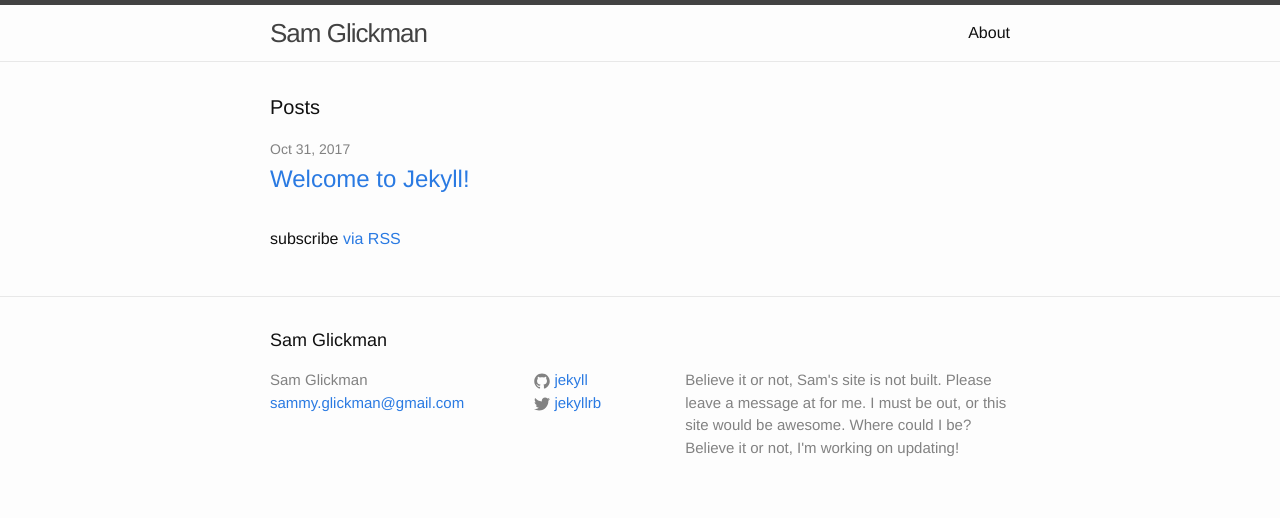
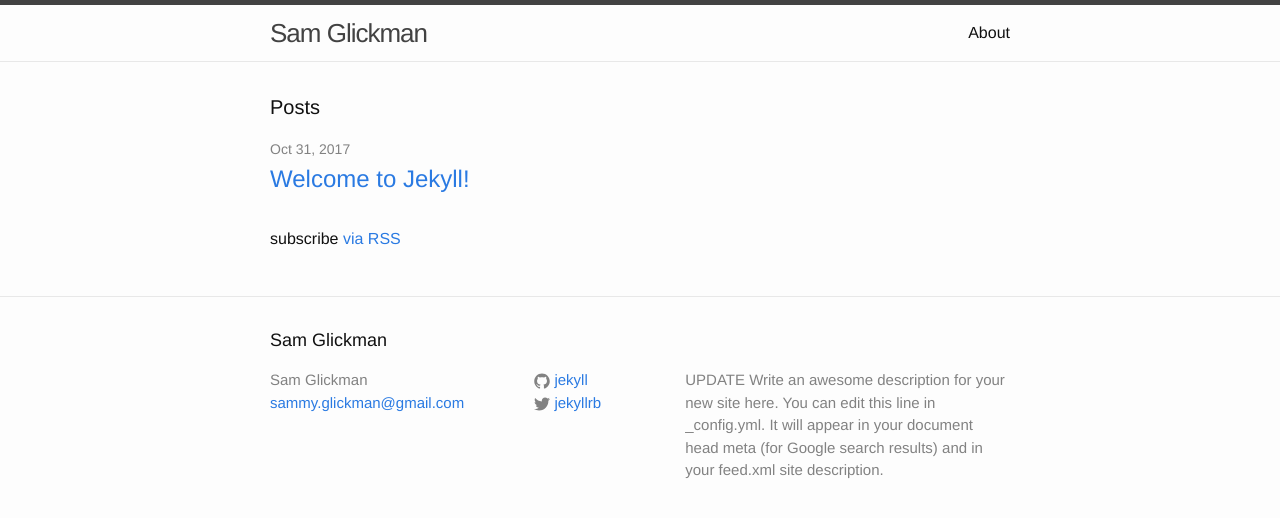
Before and after one commit to sglickman17/sglickman17.github.io, a Jekyll site: the page built from index.html, in a window 1280 px wide. Shown: the top 518 px of the page. Built offline with Jekyll 4.4.1, drawn with Linux system fonts in a browser that asks for light colours.

Commit message:
Update _config.yml

```diff
--- a/_config.yml
+++ b/_config.yml
@@ -10,11 +10,9 @@
 title: Sam Glickman
 email: sammy.glickman@gmail.com
 description: > # this means to ignore newlines until "baseurl:"
-  Believe it or not, Sam's site is not built.
-  Please leave a message at for me.
-  I must be out, or this site would be awesome.
-  Where could I be?
-  Believe it or not, I'm working on updating!
+  UPDATE Write an awesome description for your new site here. You can edit this
+  line in _config.yml. It will appear in your document head meta (for
+  Google search results) and in your feed.xml site description.
 baseurl: "" # the subpath of your site, e.g. /blog
 url: "http://yourdomain.com" # the base hostname & protocol for your site
 twitter_username: jekyllrb
```
